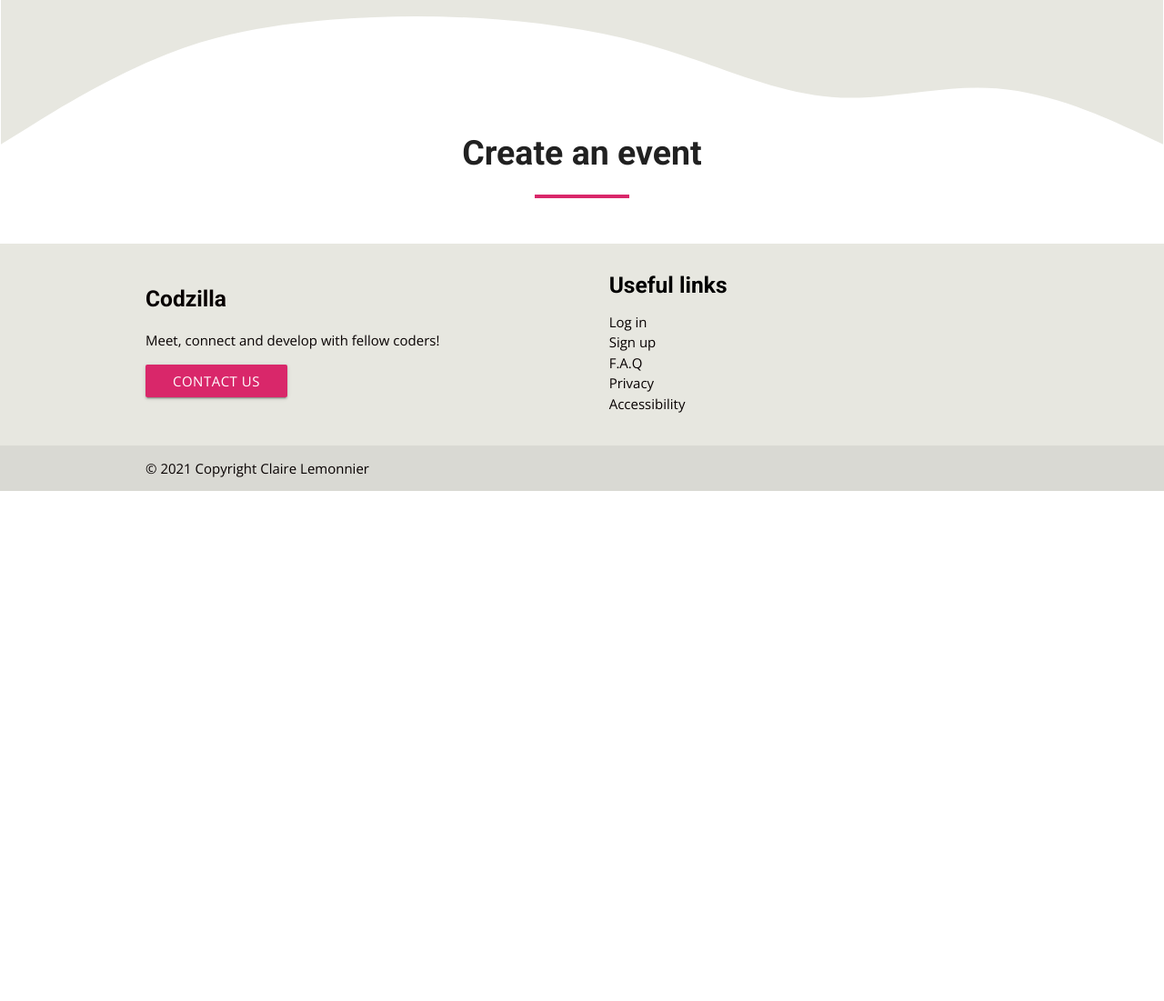
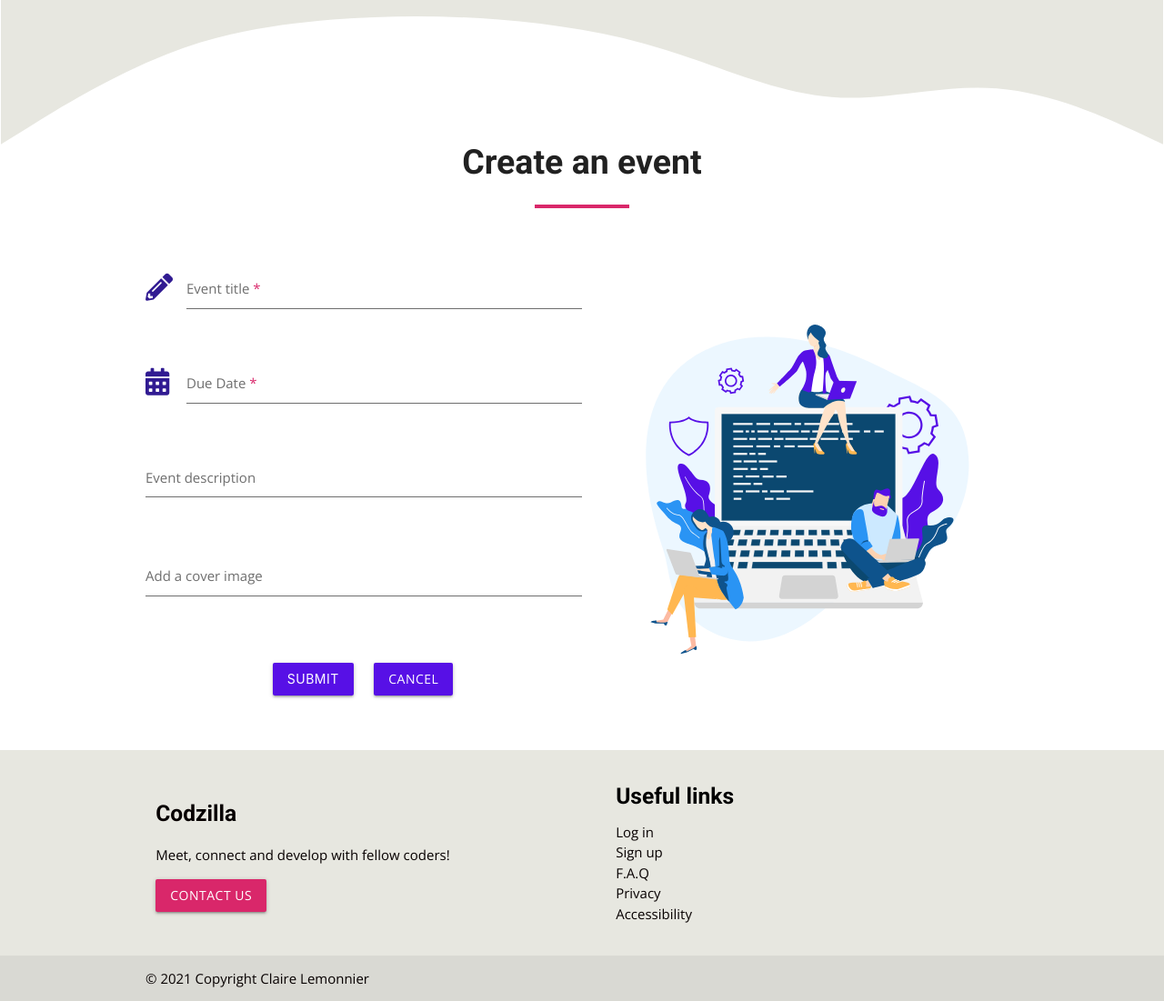
Before and after one commit to lemocla/Codzilla, a Flask app: page /add-event in a window 1280 px wide. Shown: the part 60-1161 px from the top of the page at 91% size. Before the commit the page ends 600 px from the top, so only its background shows below. Run offline with Flask 2, Linux system fonts and the light colour scheme; some web fonts are replaced.

Commit message:
Refactor code to materialize newer version

```diff
--- a/app/static/css/style.css
+++ b/app/static/css/style.css
@@ -106,16 +106,17 @@ h3 {
 
 .tabs .tab a {
     color: var(--black);
-    background: var(--ivory);
+    background: var(--ivory) !important;
     border-radius: 3px;
 }
 
 .tabs .tab a:hover,
 .tabs .tab a.active {
-    background-color: var(--darkgray);
+    background-color: var(--darkgray) !important;
     color: #fafafa;
     font-weight: 700;
 }
+
 
 .tabs .indicator {
     background-color: var(--black);
--- a/app/static/js/script.js
+++ b/app/static/js/script.js
@@ -1,10 +1,29 @@
-  $(document).ready(function () {
+  $(document).ready(function() {
 
+
+    // Materialize side bar
+     $('.sidenav').sidenav({edge: "right"});
     // Materialize drop down functionality
-    $('.dropdown-button').dropdown({});
+    $('.dropdown-trigger').dropdown();
+
 
     // Tabs
     $('.tabs').tabs();
+
+        // Modals
+    $('.modal').modal();
+
+    // Materialize date picker
+     $('.datepicker').datepicker({
+        format: "dd mmmm, yyyy",
+        yearRange: 3,
+        showClearBtn: true,
+        i18n:{
+            done: "Select"
+        }
+    });
+
+      $('.timepicker').timepicker({});
 
     //Flickity caraouse initialisation
     $('.main-carousel').flickity({
@@ -52,8 +71,7 @@
       }
     });
 
-    // Modals
-    $('.modal').modal();
+
 
     // Checkboxes profile page
     $('#form-edit-preferences input[type=checkbox]').each(function () {
--- a/app/templates/add-event.html
+++ b/app/templates/add-event.html
@@ -10,4 +10,73 @@
     </div>
 </div>
 
+<div class="row valign-wrapper">
+    <div class="col s12 m8 offset-m2 l6">
+        <div class="row">
+            <!-- form -->
+            <form class="cols s12" id="add_event">
+                <!-- event title -->
+                <div class="row">
+                    <div class="input-field col s12">
+                        <i class="fas fa-pencil-alt prefix deep-purple-text text-darken-4"></i>
+                        <input id="event-title" type="text" name="event_title" minlenght="3" maxlength="250"
+                            class="validate" required>
+                        <label for="event-title">Event title</label>
+                    </div>
+                </div>
+                <!-- type -->
+
+                <!-- category -->
+
+                <!-- date -->
+                <div class="row">
+                    <div class="input-field col s12">
+                        <i class="fas fa-calendar-alt prefix deep-purple-text text-darken-4"></i>
+                        <input id="due_date" name="due_date" type="text" class="datepicker validate" required>
+                        <label for="due_date">Due Date</label>
+                    </div>
+                </div>
+                <!-- time -->
+
+                <!-- endtime checkbox -->
+
+                <!-- location -->
+
+                <!-- event description -->
+                <div class="row">
+                    <div class="input-field col s12">
+                        <textarea id="group_description" name="group_description" minlenght="3" maxlength="1500"
+                            class="materialize-textarea validate" required></textarea>
+                        <label for="event_description">Event description</label>
+                    </div>
+                </div>
+
+                <!-- cover image -->
+                <div class="row">
+                    <div class="input-field col s12">
+                        <input id="event-img-url" type="text" name="img_url" minlenght="3" maxlength="1500">
+                        <label for="event-img-url">Add a cover image</label>
+                    </div>
+                </div>
+
+                <!-- maximum of attendees -->
+
+                <!-- buttons -->
+                <div class="row">
+                    <div class="col s6 right-align margin-top">
+                        <button class="btn btn-send" type="submit">Submit</button>
+                    </div>
+                    <div class="col s6 left-align margin-top">
+                        <a class="btn btn-send" href="#">Cancel</a>
+                    </div>
+                </div>
+            </form>
+        </div>
+    </div>
+    <!-- Image large screen only -->
+    <div class="col l6 hide-on-med-and-down">
+        <img class="responsive-img" src="{{ url_for('static', filename='images/support-team.svg')}}" alt="">
+    </div>
+</div>
+
 {% endblock  %}
--- a/app/templates/base.html
+++ b/app/templates/base.html
@@ -12,7 +12,7 @@
   <link rel="stylesheet" href="https://unpkg.com/flickity@2/dist/flickity.min.css">
   <link rel="stylesheet" href="https://cdnjs.cloudflare.com/ajax/libs/font-awesome/5.15.3/css/all.min.css"
     type="text/css">
-  <link rel="stylesheet" href="https://cdnjs.cloudflare.com/ajax/libs/materialize/0.100.2/css/materialize.min.css">
+ <link rel="stylesheet" href="https://cdnjs.cloudflare.com/ajax/libs/materialize/1.0.0/css/materialize.min.css">
 
   <link rel="stylesheet" href="{{ url_for('static', filename='css/style.css')}}" type="text/css">
   <title>{% block title %}{% endblock %}</title>
@@ -32,7 +32,7 @@
           <li><a class="nav-item" href=""><i class="fas fa-bell"></i></a></li>
           <li><a class="nav-item" href="{{ url_for('events.add_event') }}"><i class="far fa-calendar-plus"></i></a></li>
           <li><a class="nav-item" href="{{ url_for('main.browse_events_groups') }}"><i class="fas fa-search"></i></a></li>
-          <li><a class="nav-item dropdown-button" data-activates="profile" data-beloworigin="true" href=""><i
+          <li><a class="nav-item dropdown-trigger" data-target="profile" data-beloworigin="true" href=""><i
                 class="fas fa-user"></i></a></li>
         </ul>
 
@@ -45,7 +45,8 @@
 
         {% else %}
         <!-- Navigation user not in session -->
-        <a href="#" data-activates="mobile" data-beloworigin="true" class="button-collapse dropdown-button right"><i
+
+        <a href="#" data-target="mobile" class="dropdown-trigger hide-on-large-only right"><i
             class="nav-btn fas fa-bars"></i></a>
 
         <ul class="right hide-on-med-and-down">
@@ -106,7 +107,7 @@
   <script src="https://code.jquery.com/jquery-3.6.0.min.js"
     integrity="sha256-/xUj+3OJU5yExlq6GSYGSHk7tPXikynS7ogEvDej/m4=" crossorigin="anonymous"></script>
 
-  <script src="https://cdnjs.cloudflare.com/ajax/libs/materialize/0.100.2/js/materialize.min.js"></script>
+  <script src="https://cdnjs.cloudflare.com/ajax/libs/materialize/1.0.0/js/materialize.min.js"></script>
 
 <script src="https://unpkg.com/flickity@2/dist/flickity.pkgd.min.js"></script>
   <script src="{{ url_for('static', filename='js/script.js')}}"></script>
```
Also changed, not shown: app/templates/my-events.html (+10 -10 lines), app/templates/my-groups.html (+6 -5 lines).
